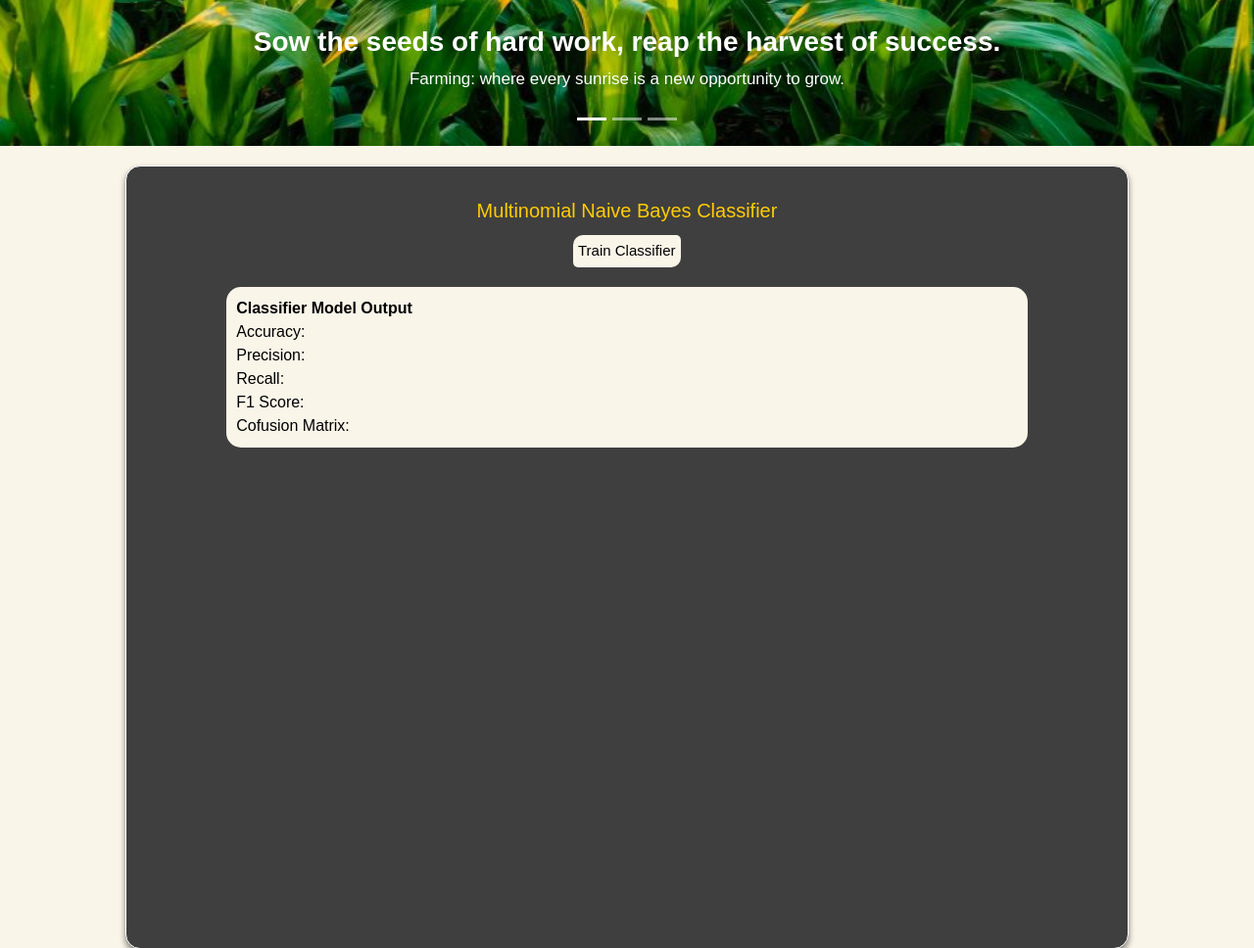
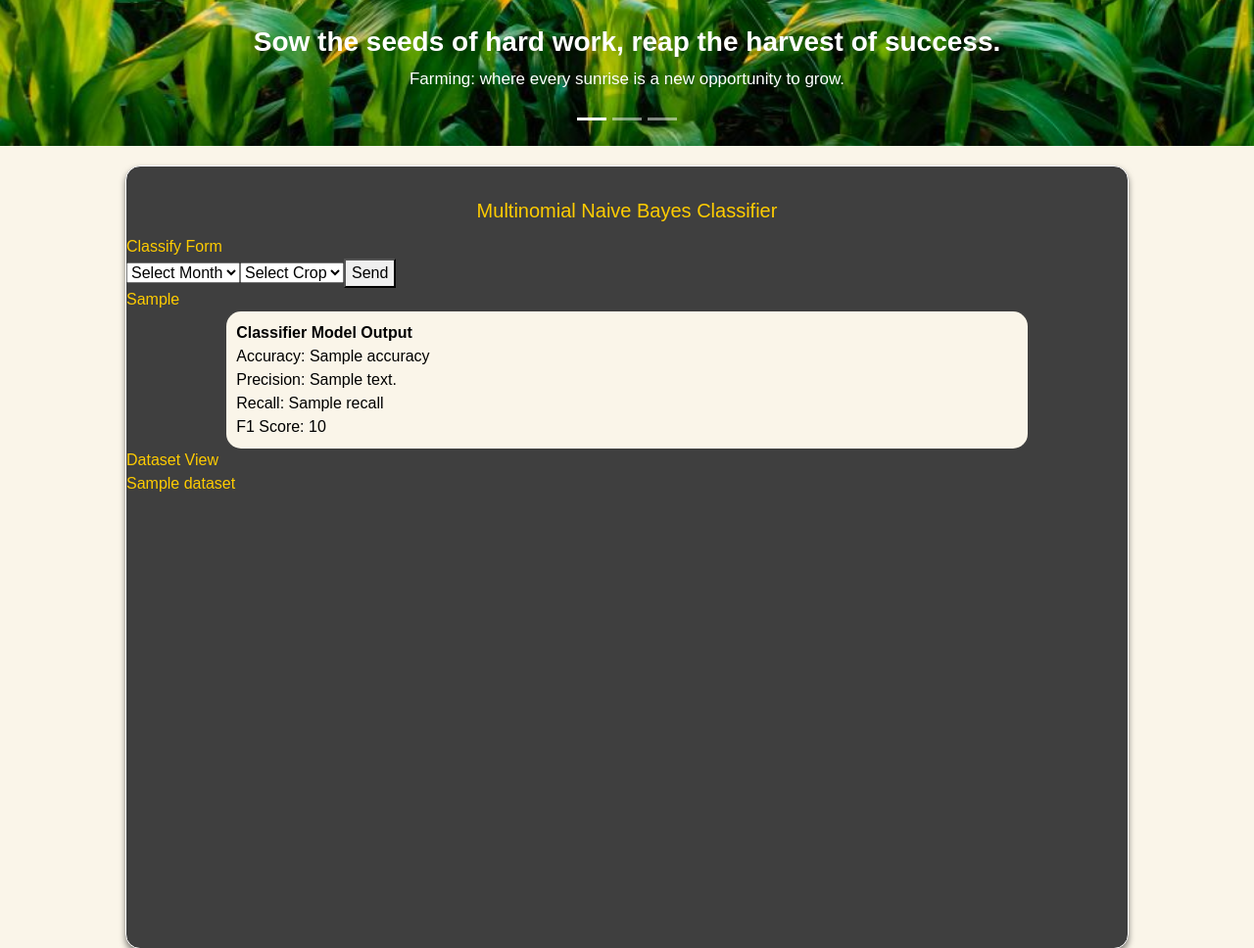
Before and after one commit to GeneDev123/binhi, a Django app: template binhi/main/templates/main/home.html in a window 1280 px wide. Shown: the part 621-1589 px from the top of the page at 98% size. Run offline with Django 4.2, Linux system fonts and the light colour scheme; the template is opened without the code that fills it: most values are stand-ins (such as "Sample title", 1, 10 or a date in 2020).

Commit message:
Updated the frontend for home

```diff
--- a/binhi/main/templates/main/home.html
+++ b/binhi/main/templates/main/home.html
@@ -2,29 +2,81 @@
 
 {% load static %}
 
+{% block page_specific_styling %}
+  <link rel="stylesheet" href="{% static 'main/css/naive-bayes-container.css' %}">
+{% endblock %}
+
 {% block body %}
-
-  <input type='text' value="{% url 'train_classifier' %}" id="train-classifier-var" style="display: none;"></input>
-
   <div id="home-page">
-    <div class="naive-bayes-container">
+    <div class="naive-bayes-container" id="naive-bayes-container">
 
       <div class="container-title">
         Multinomial Naive Bayes Classifier
       </div>
 
-      <div id="train-classifier-btn">
-        Train Classifier
+      <div class="roi-classify-form-container">
+
+        <div class="roi-classify-label">
+          Classify Form
+        </div>
+
+        <form id="roi-classify-form" method="GET">
+          {% csrf_token %}
+
+          <select id="selectedMonth" name="selectedMonth" required>
+            <option value="" disabled selected>Select Month</option>
+            <option value="0">January</option>
+            <option value="1">February</option>
+            <option value="2">March</option>
+            <option value="3">April</option>
+            <option value="4">May</option>
+            <option value="5">Jun</option>
+            <option value="6">July</option>
+            <option value="7">August</option>
+            <option value="8">September</option>
+            <option value="9">October</option>
+            <option value="10">November</option>
+            <option value="11">December</option>
+          </select>
+
+          <!-- "Mango = 0, Sugarcane = 1, banana = 2, coconut = 3, cabbage = 4" -->
+          <select id="selectedCrop" name="selectedCrop" required>
+            <option value="" disabled selected>Select Crop</option>
+            <option value="0">Mango</option>
+            <option value="1">Sugarcane</option>
+            <option value="2">banana</option>
+            <option value="3">coconut</option>
+            <option value="4">cabbage</option>
+          </select>
+
+          <button class="classify-submit-btn" id="classify-submit-btn" type="submit">Send</button>
+        </form>
+
+        <div class="classify-output-container">
+          {{ classify_output }}
+        </div>
+
       </div>
 
       <div class="classifier-training-output-container">
         <div class="classifier-training-output">
           <span>Classifier Model Output</span>
-          <div class="accuracy">Accuracy: [[ accuracy ]]</div>
-          <div class="precision">Precision: [[ precision ]]</div>
-          <div class="recall">Recall: [[ recall ]]</div>
-          <div class="f1-score">F1 Score: [[ f1Score ]]</div>
-          <div class="confusion-mat">Cofusion Matrix: [[ confusionMat ]]</div>
+          <div class="accuracy">Accuracy: {{ model_output.accuracy }}</div>
+          <div class="precision">Precision: {{ model_output.precision }}</div>
+          <div class="recall">Recall: {{ model_output.recall }}</div>
+          <div class="f1-score">F1 Score: {{ model_output.f1_score }}</div>
+
+          <!-- Conflicting with vue delimiters -->
+          <!-- <div class="confusion-mat">Cofusion Matrix: {{ model_output.confusion_mat }}</div> -->
+        </div>
+      </div>
+
+      <div class="classifier-dataset-main-container">
+        <div class="classifier-dataset-container">
+          <div class="dataset-label">Dataset View</div>
+          <div class="dataset-container">
+            {{ dataset }}
+          </div>
         </div>
       </div>
 
```
